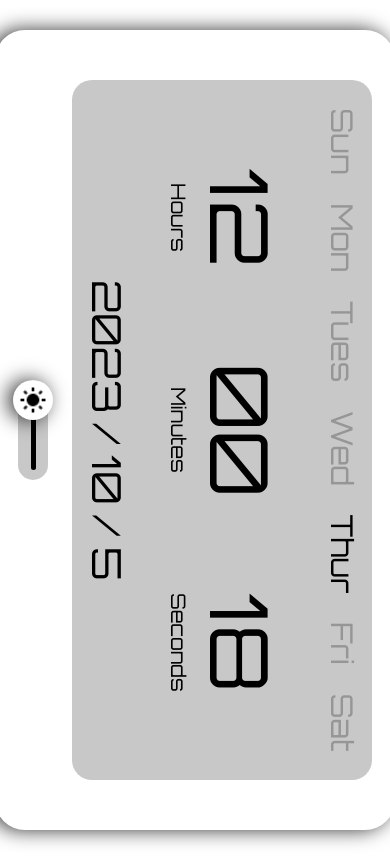
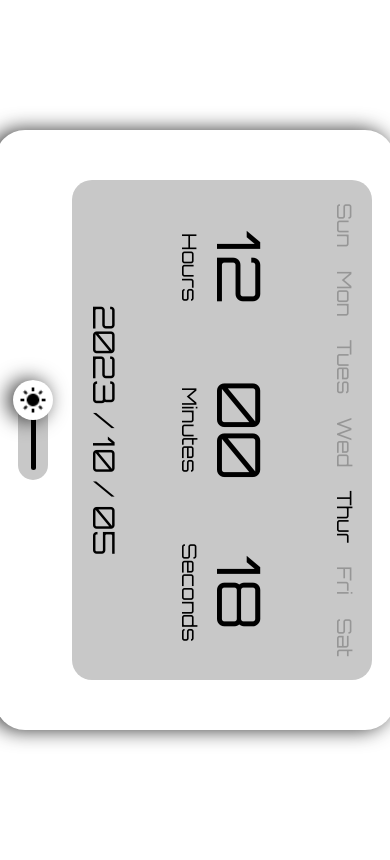
Before and after one commit to Hutao999999/clock, a plain HTML site: page index.html in a window 390 px wide. Drawn offline with Linux system fonts and the light colour scheme.

Commit message:
Add files via upload

```diff
--- a/main.js
+++ b/main.js
@@ -79,7 +79,7 @@ setInterval(() => {
   minutes.innerHTML = betterNumber(minute)
   seconds.innerHTML = betterNumber(second)
 
-  dates.innerHTML = `${year} / ${month} / ${date}`
+  dates.innerHTML = `${betterNumber(year)} / ${betterNumber(month)} / ${betterNumber(date)}`
 
   if (nightModeButton.checked) {
     body.classList.add("nightMode")
--- a/style.css
+++ b/style.css
@@ -244,6 +244,25 @@ body.nightMode .board .nightMode .nightModeButton::before {
 @media (max-width: 825px) {
   .board {
     transform: rotate(90deg);
-    min-width: 800px;
+    min-width: 600px;
+  }
+
+  .board .inside {
+    width: 500px;
+    height: 300px;
+  }
+
+  .board .inside .daysContainer {
+    font-size: 20px;
+  }
+
+  .board .inside .clock .hour .showNumber,
+  .board .inside .clock .minute .showNumber,
+  .board .inside .clock .second .showNumber {
+    font-size: 60px;
+  }
+
+  .board .inside .date {
+    font-size: 30px;
   }
 }
```
